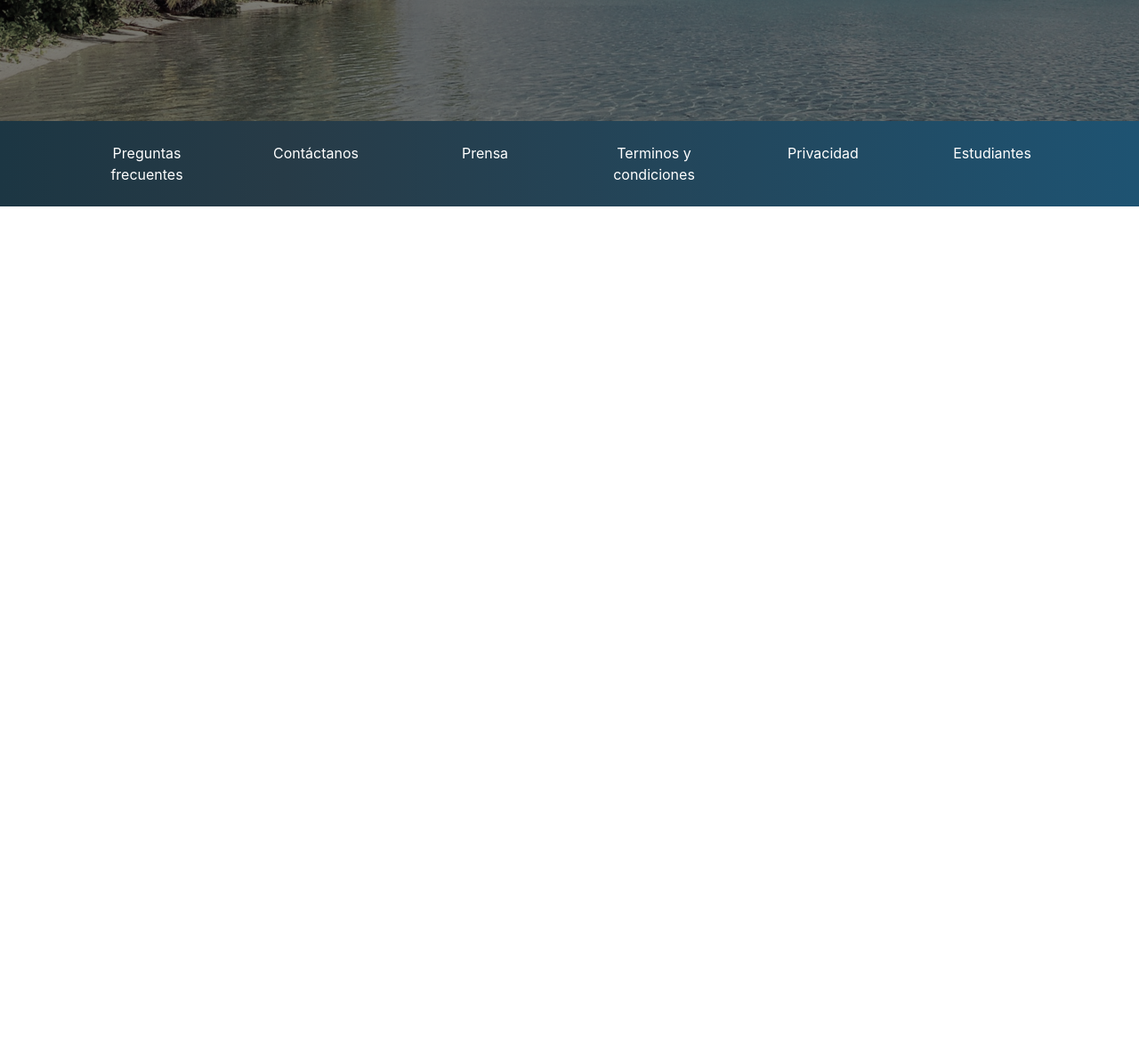
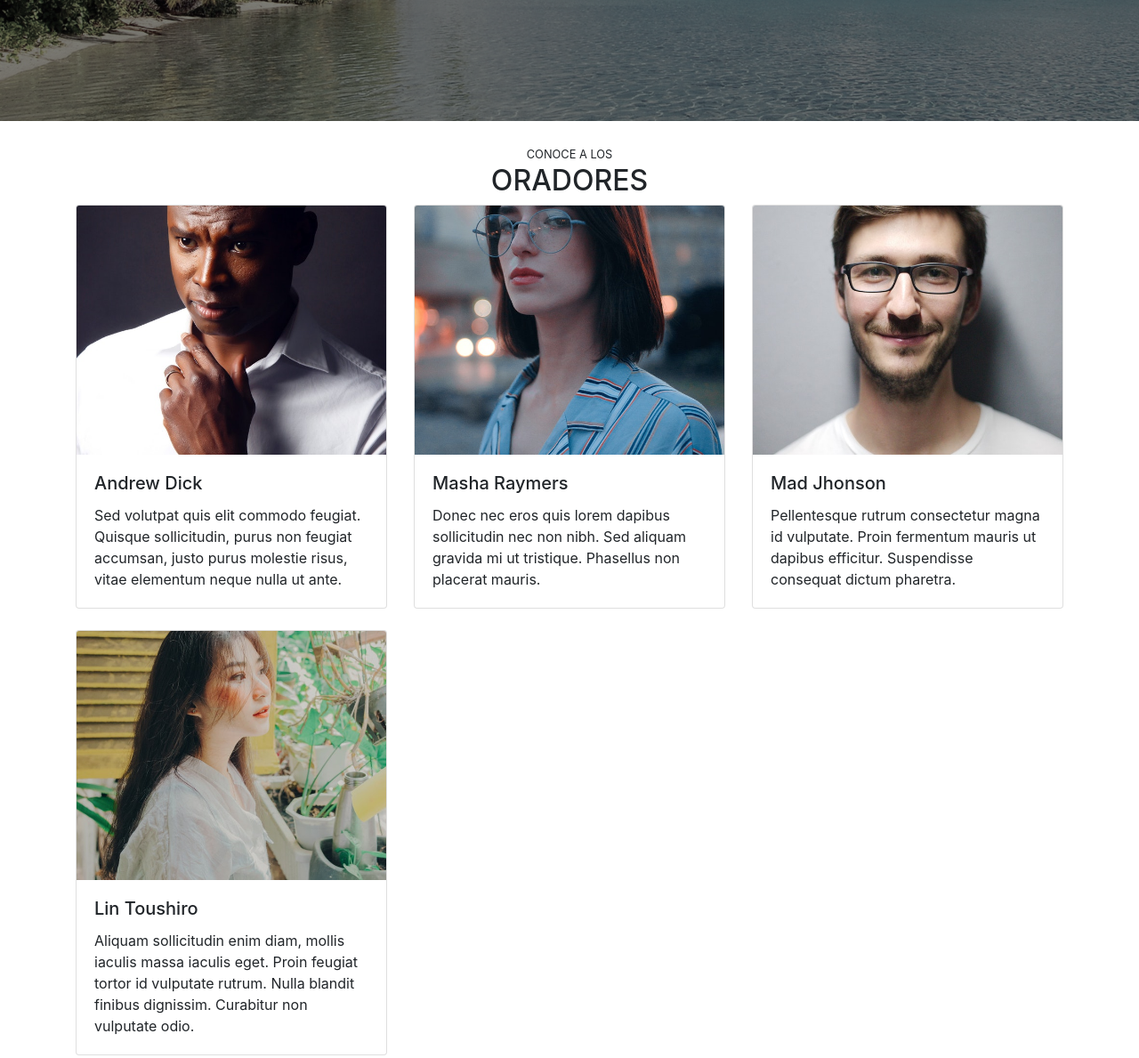
Before and after one commit to jkzasori/jkzasoriconf-bootstrap, a plain HTML site: page index.html in a window 1280 px wide. Shown: the part 500-1689 px from the top of the page at 89% size. Before the commit the page ends 800 px from the top, so only its background shows below. Drawn offline with nearby package versions, Linux system fonts and the light colour scheme.

Commit message:
Las cards de Bootstrap 4

```diff
--- a/index.css
+++ b/index.css
@@ -40,6 +40,12 @@
 #carousel .overlay .row{
     height: 100%;
 }
+
+#speakers img{
+    height: 280px;
+    object-fit: cover;
+}
+
 #footer {
     background: linear-gradient(90deg, #1c3643, #273b47 25%, #1e5372);
 }
--- a/index.html
+++ b/index.html
@@ -79,6 +79,56 @@
     </main>
     <!--/Main-->
 
+    <!--Speakers-->
+    <section id="speakers" class="mt-4">
+      <div class="container">
+        <div class="row">
+          <div class="col text-center text-uppercase">
+            <small>Conoce a los</small>
+            <h2>Oradores</h2>
+          </div>
+        </div>
+        <div class="row">
+          <div class="col-12 col-sm-6 col-md-4 mb-4">
+            <div class="card">
+              <img src="./assets/img/profile-andrew-dick.jpg" class="card-img-top" alt="Profile Andrew">
+              <div class="card-body">
+                <h5 class="card-title">Andrew Dick</h5>
+                <p class="card-text">Sed volutpat quis elit commodo feugiat. Quisque sollicitudin, purus non feugiat accumsan, justo purus molestie risus, vitae elementum neque nulla ut ante. </p>
+              </div>
+            </div>
+          </div>
+          <div class="col-12 col-sm-6 col-md-4 mb-4">
+            <div class="card">
+              <img src="./assets/img/profile-masha-raymers.jpg" class="card-img-top" alt="Masha Raymers">
+              <div class="card-body">
+                <h5 class="card-title">Masha Raymers</h5>
+                <p class="card-text">Donec nec eros quis lorem dapibus sollicitudin nec non nibh. Sed aliquam gravida mi ut tristique. Phasellus non placerat mauris.</p>
+              </div>
+            </div>
+          </div>
+          <div class="col-12 col-sm-6 col-md-4 mb-4">
+            <div class="card">
+              <img src="./assets/img/profile-mad-jhonson.jpg" class="card-img-top" alt="Mad Jhonson">
+              <div class="card-body">
+                <h5 class="card-title">Mad Jhonson</h5>
+                <p class="card-text">Pellentesque rutrum consectetur magna id vulputate. Proin fermentum mauris ut dapibus efficitur. Suspendisse consequat dictum pharetra. </p>
+              </div>
+            </div>
+          </div>
+          <div class="col-12 col-sm-6 col-md-4 mb-4">
+            <div class="card">
+              <img src="./assets/img/profile-Lin-toushiro.jpg" class="card-img-top" alt="Lin Toushiro">
+              <div class="card-body">
+                <h5 class="card-title">Lin Toushiro</h5>
+                <p class="card-text">Aliquam sollicitudin enim diam, mollis iaculis massa iaculis eget. Proin feugiat tortor id vulputate rutrum. Nulla blandit finibus dignissim. Curabitur non vulputate odio. </p>
+              </div>
+            </div>
+          </div>
+        </div>
+      </div>
+    </section>
+    <!--/Speakers-->
     <!--Footer-->
     <footer id="footer" class="pb-4 pt-4">
       <div class="container">
```
Also changed, not shown: assets/img/profile-Lin-toushiro.jpg (added), assets/img/profile-andrew-dick.jpg (added), assets/img/profile-mad-jhonson.jpg (added), assets/img/profile-masha-raymers.jpg (added).
